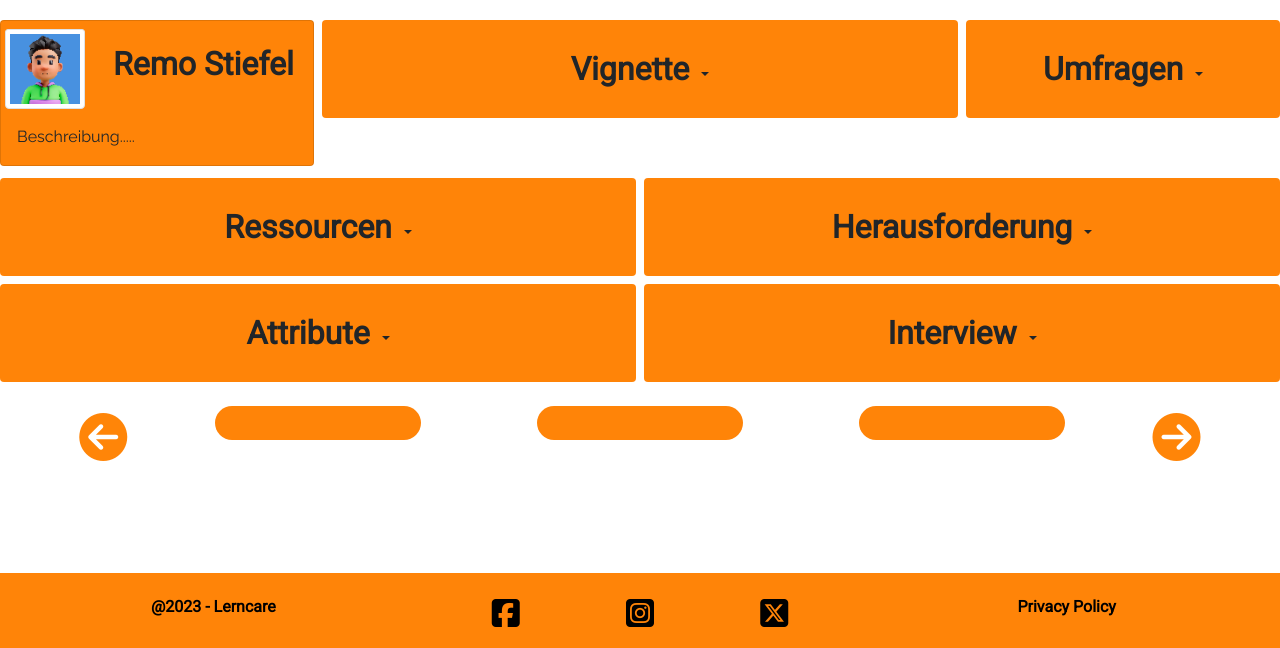
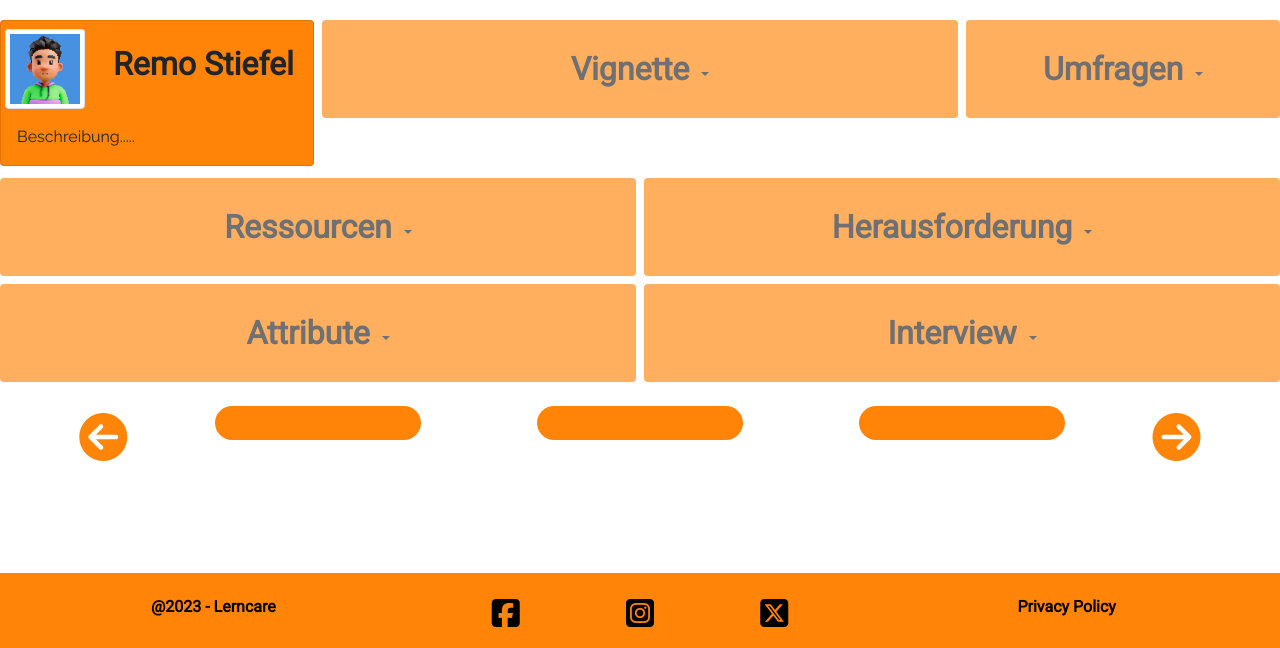
Before and after one commit to Joao4569/lerncare, a Django app: page /dashboard/ in a window 1280 px wide. Shown: the part 152-800 px from the top of the page. Run offline with Django 3.2, Linux system fonts and the light colour scheme; data that the repository does not hold is empty; some libraries are stand-ins or nearby versions.

Commit message:
feat: Add functionality that a main topic must be selected by a user to enable the aspect tile buttons

```diff
--- a/dashboard/templates/dashboard.html
+++ b/dashboard/templates/dashboard.html
@@ -22,6 +22,7 @@
 
     </div>
   </div>
+</div>
 
   {% endblock %}
 
@@ -30,7 +31,7 @@
   <!-- First row of dashboard -->
 
   <!-- Cards container -->
-  <div class="contanier-fluid pt-2">
+  <div class="contanier pt-2">
     <div class="row row-cols-3 g-2 mt-1">
 
       <!-- Avatar Card -->
@@ -57,8 +58,8 @@
       <div class="col-6">
 
         <!-- Bootstrap dropdown button structure -->
-        <div id="vignette" class="btn-group col-12"> <!-- container id added to url in custom_session_info.js -->
-          <button type="button" class="btn orange-bg dropdown-toggle col-12 py-4 tile-hover" data-bs-toggle="dropdown" aria-expanded="false">
+        <div id="vignette" class="btn-group col-12">
+          <button type="button" class="btn orange-bg dropdown-toggle col-12 py-4 tile-hover disabled aspect-tile" data-bs-toggle="dropdown" aria-expanded="false">
             <span class="tile-title">Vignette </span>
           </button>
           <ul class="dropdown-menu dropdown-menu-start dropdown-menu-dark">
@@ -82,7 +83,7 @@
 
         <!-- Bootstrap dropdown button structure -->
         <div class="btn-group col-12">
-          <button type="button" class="btn orange-bg dropdown-toggle col-12 py-4 tile-hover" data-bs-toggle="dropdown" aria-expanded="false">
+          <button type="button" class="btn orange-bg dropdown-toggle col-12 py-4 tile-hover disabled aspect-tile" data-bs-toggle="dropdown" aria-expanded="false">
             <span class=" tile-title">Umfragen </span>
           </button>
           <ul class="dropdown-menu dropdown-menu-start dropdown-menu-dark">
@@ -111,7 +112,7 @@
 
         <!-- Bootstrap dropdown button structure -->
         <div class="btn-group col-12">
-          <button type="button" class="btn orange-bg dropdown-toggle col-12 py-4 tile-hover" data-bs-toggle="dropdown" aria-expanded="false"><!--  disabled -->
+          <button type="button" class="btn orange-bg dropdown-toggle col-12 py-4 tile-hover disabled aspect-tile" data-bs-toggle="dropdown" aria-expanded="false"><!--  disabled -->
             <span class=" tile-title">Ressourcen </span>
           </button>
           <ul class="dropdown-menu dropdown-menu-start dropdown-menu-dark">
@@ -135,7 +136,7 @@
 
         <!-- Bootstrap dropdown button structure -->
         <div class="btn-group col-12">
-          <button type="button" class="btn orange-bg dropdown-toggle col-12 py-4 tile-hover" data-bs-toggle="dropdown" aria-expanded="false"><!--  disabled -->
+          <button type="button" class="btn orange-bg dropdown-toggle col-12 py-4 tile-hover disabled aspect-tile" data-bs-toggle="dropdown" aria-expanded="false"><!--  disabled -->
             <span class=" tile-title">Herausforderung </span>
           </button>
           <ul class="dropdown-menu dropdown-menu-start dropdown-menu-dark">
@@ -159,7 +160,7 @@
 
         <!-- Bootstrap dropdown button structure -->
         <div class="btn-group col-12">
-          <button type="button" class="btn orange-bg dropdown-toggle col-12 py-4 tile-hover" data-bs-toggle="dropdown" aria-expanded="false"><!--  disabled -->
+          <button type="button" class="btn orange-bg dropdown-toggle col-12 py-4 tile-hover disabled aspect-tile" data-bs-toggle="dropdown" aria-expanded="false"><!--  disabled -->
             <span class=" tile-title">Attribute </span>
           </button>
           <ul class="dropdown-menu dropdown-menu-start dropdown-menu-dark">
@@ -183,7 +184,7 @@
 
         <!-- Bootstrap dropdown button structure -->
         <div class="btn-group col-12">
-          <button type="button" class="btn orange-bg dropdown-toggle col-12 py-4 tile-hover" data-bs-toggle="dropdown" aria-expanded="false"><!--  disabled -->
+          <button type="button" class="btn orange-bg dropdown-toggle col-12 py-4 tile-hover disabled aspect-tile" data-bs-toggle="dropdown" aria-expanded="false"><!--  disabled -->
             <span class=" tile-title">Interview </span>
           </button>
           <ul class="dropdown-menu dropdown-menu-start dropdown-menu-dark">
--- a/static/js/dashboard/main_topic_btn_state.js
+++ b/static/js/dashboard/main_topic_btn_state.js
@@ -1,17 +1,16 @@
 // Get all the main topic buttons
 let main_topic_btns = document.getElementsByClassName("main-topic-btn");
 
-//  Triggered by: dashboard.html
-mainTopicBtnState();
-
 // Listen for previous buttons clicks and clear selected main topic button
 document.getElementById("prev-button").addEventListener("click", function() {
-    clearMainTopicBtnState()
+    clearMainTopicBtnState();
+    addDisabledClass();
 });
 
 // Listen for previous buttons clicks and clear selected main topic button
 document.getElementById("next-button").addEventListener("click", function() {
-    clearMainTopicBtnState()
+    clearMainTopicBtnState();
+    addDisabledClass();
 });
 
 // Function to change the state of the main topic buttons with user input
@@ -27,6 +26,9 @@ function mainTopicBtnState() {
 
             // Add the class to the clicked button
             this.className += " main-topic-btn-selected";
+
+            // Change aspect tiles from disabled to enabled
+            removeDisabledClass();
 
             // Collect main topic name in session storage - js/dashboard/custom_session_info.js
             currentMainTopicSessionExtraction()
@@ -46,3 +48,35 @@ function clearMainTopicBtnState() {
     }
 
 }
+
+// This function will remove the "disabled" class from all elements with the class name "disabled"
+function removeDisabledClass() {
+    // Select all elements with the class name "disabled"
+    let disabledAspectTiles = document.getElementsByClassName(' disabled');
+
+    // Since getElementsByClassName returns a live HTMLCollection,
+    // we need to convert it to an array to avoid modifying the collection while iterating over it
+    disabledAspectTiles = Array.from(disabledAspectTiles);
+
+    // Iterate over the elements and remove the "disabled" class
+    for (let disabledAspectTile of disabledAspectTiles) {
+        disabledAspectTile.classList.remove('disabled');
+    }
+}
+
+function addDisabledClass() {
+    // Select all elements with the class name "main-topic-btn"
+    let enabledAspectTiles = document.getElementsByClassName('aspect-tile');
+
+    // Since getElementsByClassName returns a live HTMLCollection,
+    // we need to convert it to an array to avoid modifying the collection while iterating over it
+    enabledAspectTiles = Array.from(enabledAspectTiles);
+
+    // Iterate over the elements and add the "disabled" class
+    for (let enabledAspectTile of enabledAspectTiles) {
+        enabledAspectTile.classList.add('disabled');
+    }
+}
+
+//  Triggered by: dashboard.html
+mainTopicBtnState();
--- a/static/js/dashboard/main_topic_carousel.js
+++ b/static/js/dashboard/main_topic_carousel.js
@@ -1,4 +1,6 @@
-function updateButtons(currentStartIndex, buttons, mainTopics) {
+// This function is used to allocate the content as well as
+// unique ID to each main topic button in the carousel
+function updateMainTopicButtonsContentAndId(currentStartIndex, buttons, mainTopics) {
     for (let i = 0; i < 3; i++) {
         if (mainTopics[currentStartIndex + i]) {
             buttons[i].innerText = mainTopics[currentStartIndex + i].friendlyName;
@@ -7,6 +9,7 @@ function updateButtons(currentStartIndex, buttons, mainTopics) {
     }
 }
 
+// This function controls the carousel behavior of the main topic buttons
 function mainTopicCarousel() {
     let currentStartIndex = 0;
 
@@ -14,13 +17,13 @@ function mainTopicCarousel() {
     let buttons = document.getElementsByClassName('main-topic-btn');
 
     // Update the buttons when the page loads
-    updateButtons(currentStartIndex, buttons, mainTopics);
+    updateMainTopicButtonsContentAndId(currentStartIndex, buttons, mainTopics);
 
     // Listen for previous button clicks and update the buttons
     document.getElementById('prev-button').addEventListener('click', function() {
         if (currentStartIndex > 0) {
             currentStartIndex--;
-            updateButtons(currentStartIndex, buttons, mainTopics);
+            updateMainTopicButtonsContentAndId(currentStartIndex, buttons, mainTopics);
         }
     });
 
@@ -28,9 +31,10 @@ function mainTopicCarousel() {
     document.getElementById('next-button').addEventListener('click', function() {
         if (currentStartIndex < mainTopics.length - 3) {
             currentStartIndex++;
-            updateButtons(currentStartIndex, buttons, mainTopics);
+            updateMainTopicButtonsContentAndId(currentStartIndex, buttons, mainTopics);
         }
     });
 }
 
+// Call the main topic carousel function
 mainTopicCarousel();
```
